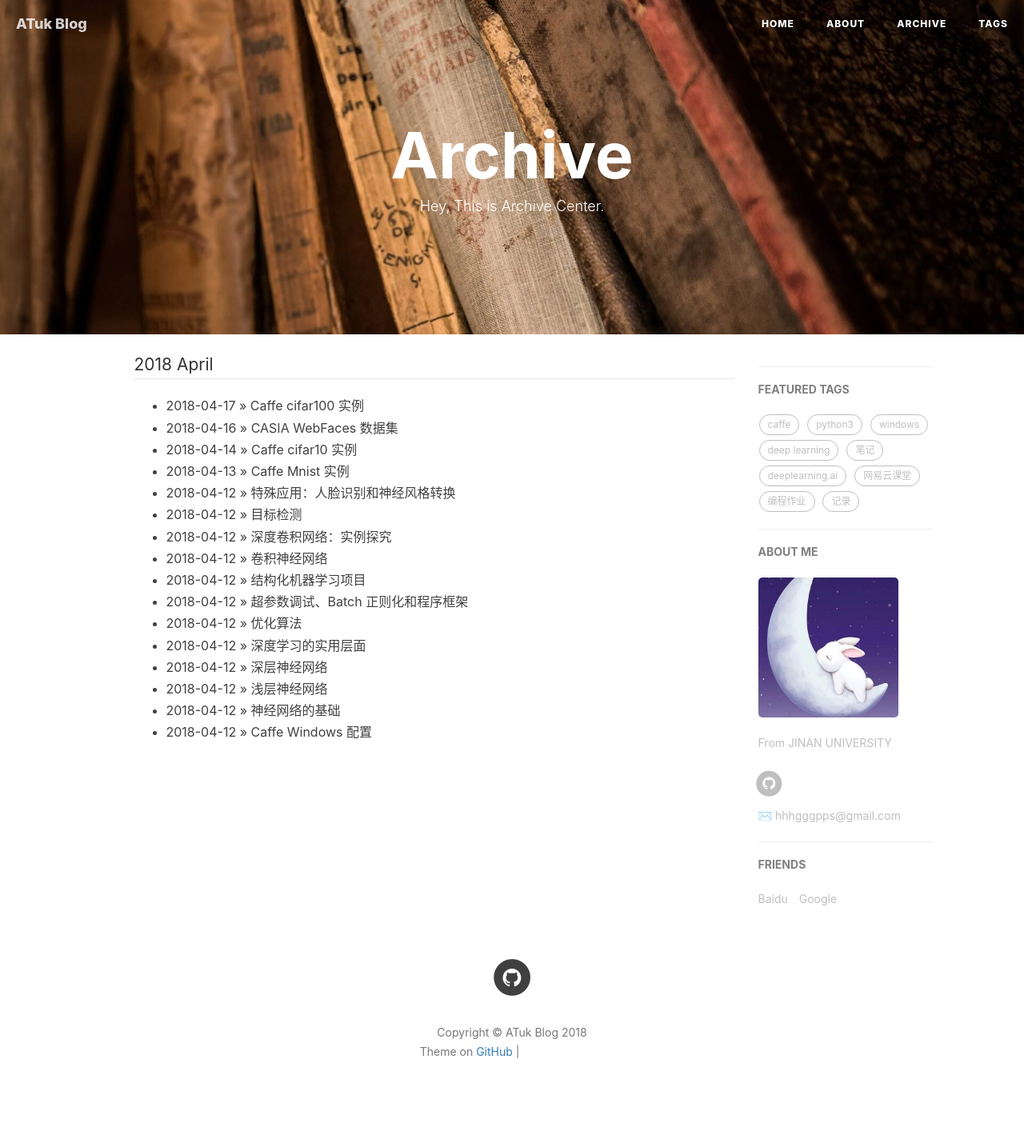
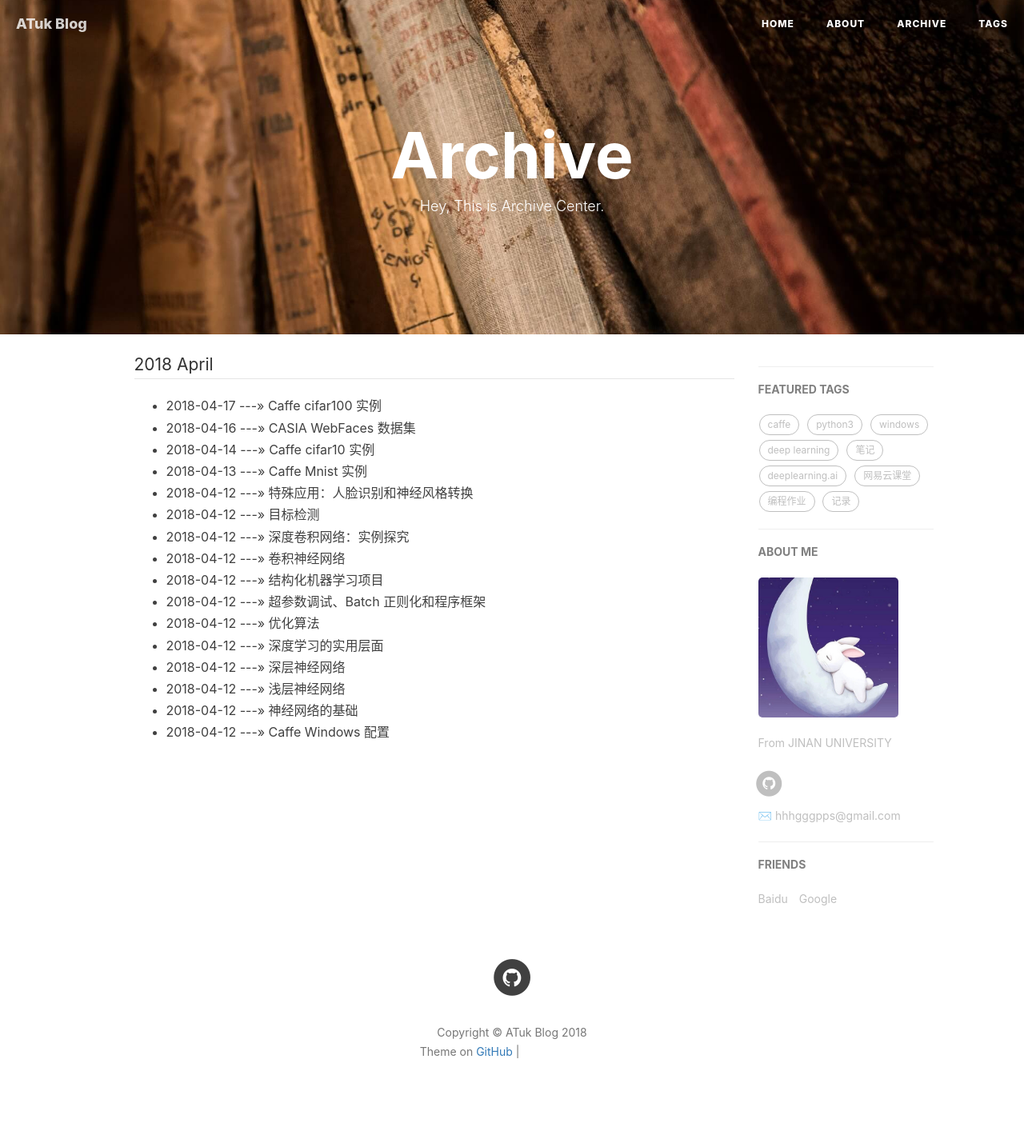
Before and after one commit to AlbertHG/alberthg.github.io, a Jekyll site: the page built from archive.html, in a window 1280 px wide. Shown: the whole page at 80% size. Built offline with Jekyll 4.4.1, drawn with Linux system fonts in a browser that asks for light colours; nearby versions of some CDN libraries; comment, search, counter and statistics services are not loaded; grey boxes are pictures that could not be loaded.

Commit message:
update archive

```diff
--- a/archive.html
+++ b/archive.html
@@ -16,7 +16,7 @@ header-img: "img/archive.jpg"
     <ul>
     {% endif %}
 
-    <li><span class="post-meta">{{ post.date | date: "%F" }}</span> &raquo; <a href="{{ BASE_PATH }}{{ post.url }}">{{ post.title }}</a></li>
+    <li><span class="post-meta">{{ post.date | date: "%F" }}</span> ---&raquo; <a href="{{ BASE_PATH }}{{ post.url }}">{{ post.title }}</a></li>
 
     {% if forloop.last %}
     </ul>
```
